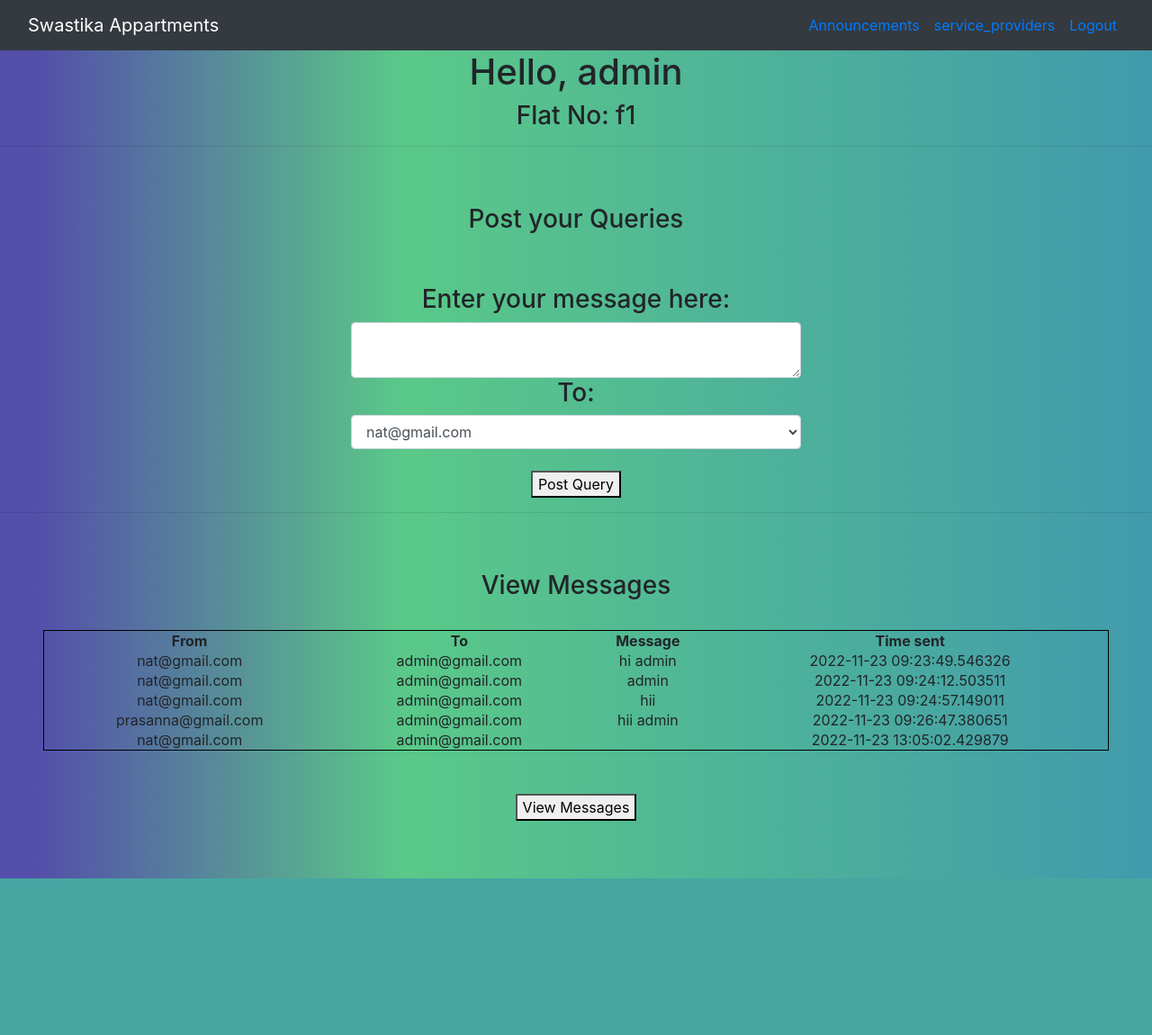
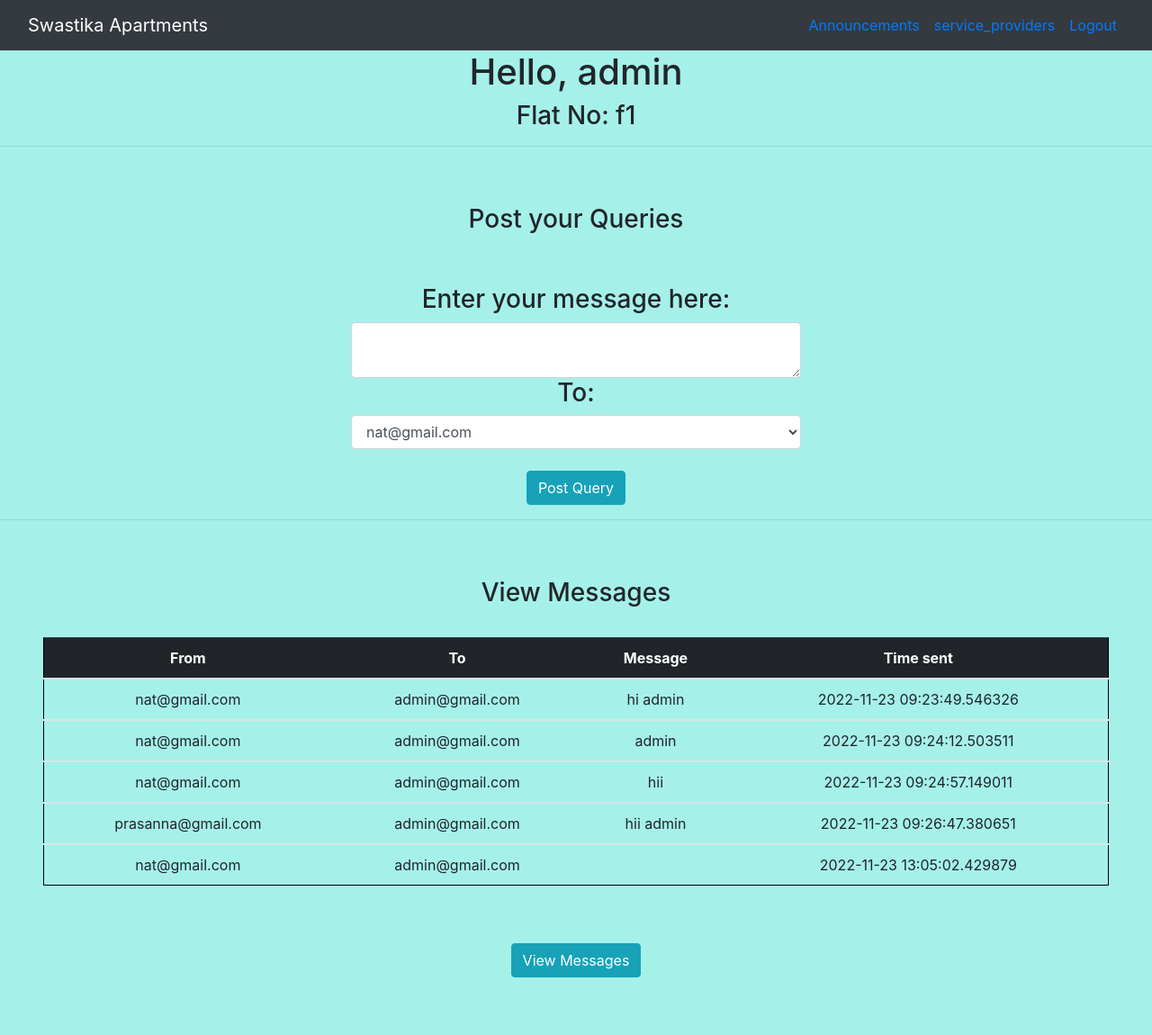
Before and after one commit to ElectroFreak005/sdefinal, a Flask app: page /tenent in a window 1280 px wide. Shown: the whole page at 90% size. Before the commit the page ends 976 px from the top, so only its background shows below. Run offline with Flask 2, Linux system fonts and the light colour scheme; a user stored in the database is signed in; data comes from the database, SQL or seed files in the repository; some libraries are stand-ins or nearby versions.

Commit message:
Edited table and updated bg image

```diff
--- a/website/auth.py
+++ b/website/auth.py
@@ -1,4 +1,4 @@
-from crypt import methods
+import bcrypt
 from flask import Blueprint,render_template,request,flash,redirect,url_for
 from .models import Announcement, User
 from werkzeug.security import generate_password_hash,check_password_hash
--- a/website/static/style_tenet.css
+++ b/website/static/style_tenet.css
@@ -1,6 +1,7 @@
 body{
-    background: rgb(9, 194, 223);
-    background: linear-gradient(90deg, rgb(83, 78, 170) 3%, rgba(85, 199, 132, 0.967) 35%, rgb(65, 154, 172) 100%);
+    /* background: rgb(9, 194, 223);
+    background: linear-gradient(90deg, rgb(83, 78, 170) 3%, rgba(85, 199, 132, 0.967) 35%, rgb(65, 154, 172) 100%); */
+   background-color: #A5F1E9;
 }
 
 .form-control{
--- a/website/templates/admin/announce.html
+++ b/website/templates/admin/announce.html
@@ -6,7 +6,6 @@
 {% endblock head_css %}
 
 {% block body %}
-<h1>Welcome Admin!</h1>
 <div class="p-5">
     <h3 align="center">Post your Announcements</h3>
 </div>
@@ -28,7 +27,8 @@
   </select>
   <div align="center">
     <br>
-    <button type="submit">Post Announcements</button>
+    <button type="submit" class="btn btn-info">Post Announcements</button>
+    <!-- <button type="button" class="btn btn-info">Info</button> -->
   </div>
 </form>
 <hr>
--- a/website/templates/admin/index.html
+++ b/website/templates/admin/index.html
@@ -6,5 +6,5 @@
 {% endblock head_css %}
 
 {% block body %}
-<h1>Welcome Admin!</h1>
+<center><h1>Welcome Admin!</h1></center>
 {% endblock body %}
--- a/website/templates/announcements.html
+++ b/website/templates/announcements.html
@@ -29,18 +29,22 @@
       <br><br>
       <h1 style="text-align: center">Announcements From Admin</h1>
       <div>
-        <table style="width:100%">
+        <table class="table">
+          <thead class="table-dark">
             <tr>
               <th>Id</th>
               <th>Message</th>
               <th>Date and Time</th>
             </tr>
+            </thead>
+            <tbody>
             {% for i in list %}
             <tr>
             <td>{{ i.a_id }}</td>
             <td>{{ i.data }}</td>
             <td>{{ i.date }}</td>
             </tr>
+            </tbody>
         {% endfor %}
         </table>
     </div>
--- a/website/templates/index.html
+++ b/website/templates/index.html
@@ -6,6 +6,7 @@
     <title>swastika apartments</title>
     <link rel="stylesheet" href="https://cdn.jsdelivr.net/npm/bootstrap@4.0.0/dist/css/bootstrap.min.css" integrity="sha384-Gn5384xqQ1aoWXA+058RXPxPg6fy4IWvTNh0E263XmFcJlSAwiGgFAW/dAiS6JXm" crossorigin="anonymous">
     <link rel="stylesheet" href="{{url_for('static',filename='styleindex.css')}}">
+
 </head>
 <body>
     <nav class="navbar navbar-expand-sm bg-dark">
@@ -38,5 +39,9 @@
     <script src="https://code.jquery.com/jquery-3.2.1.slim.min.js" integrity="sha384-KJ3o2DKtIkvYIK3UENzmM7KCkRr/rE9/Qpg6aAZGJwFDMVNA/GpGFF93hXpG5KkN" crossorigin="anonymous"></script>
     <script src="https://cdn.jsdelivr.net/npm/popper.js@1.12.9/dist/umd/popper.min.js" integrity="sha384-ApNbgh9B+Y1QKtv3Rn7W3mgPxhU9K/ScQsAP7hUibX39j7fakFPskvXusvfa0b4Q" crossorigin="anonymous"></script>
     <script src="https://cdn.jsdelivr.net/npm/bootstrap@4.0.0/dist/js/bootstrap.min.js" integrity="sha384-JZR6Spejh4U02d8jOt6vLEHfe/JQGiRRSQQxSfFWpi1MquVdAyjUar5+76PVCmYl" crossorigin="anonymous"></script>
+    <div class="contact">
+      KK Nagar
+    </div>
 </body>
+
 </html>
--- a/website/templates/service.html
+++ b/website/templates/service.html
@@ -29,7 +29,8 @@
       <br><br>
       <h1 style="text-align: center">Acquainted Service Providers For your Apartment</h1>
       <div>
-        <table style="width:100%">
+        <table class="table">
+          <thead class="table-dark">
             <tr>
               <th>Id</th>
               <th>Name</th>
@@ -37,6 +38,8 @@
               <th>Phone Number</th>
               <th>Email</th>
             </tr>
+          </thead>
+          <tbody>
             {% for i in list %}
             <tr>
             <td>{{ i.id }}</td>
@@ -45,6 +48,7 @@
             <td>{{ i.phno }}</td>
             <td>{{ i.email }}</td>
             </tr>
+            </tbody>
         {% endfor %}
         </table>
     </div>
--- a/website/templates/tenent.html
+++ b/website/templates/tenent.html
@@ -12,7 +12,7 @@
 
         <div class="container-fluid">
           <!-- Links -->
-          <li class="navbar-brand" style="color: white;">Swastika Appartments</li>
+          <li class="navbar-brand" style="color: white;">Swastika Apartments</li>
           <ul class="navbar-nav ml-auto">
             <li class="nav-item">
               <a class="nav-link" href="/announcements">Announcements</a>
@@ -38,6 +38,7 @@
     <div class="p-5">
         <h3 align="center">Post your Queries</h3>
     </div>
+
     <form action="/tenent" method="POST">
       <div class="text-center text-justify">
         <h3>Enter your message here:</h3>
@@ -46,6 +47,7 @@
       <div class="text-center text-justify">
         <h3>To:</h3>
       </div>
+
       <select name="dest" id="dest" class="form-control">
         {% for i in email %}
           {% if i.id != user.id %}
@@ -55,7 +57,7 @@
       </select>
       <div align="center">
         <br>
-        <button type="submit">Post Query</button>
+        <button type="submit" class="btn btn-info">Post Query</button>
       </div>
     </form>
     <hr>
@@ -65,27 +67,35 @@
       <form action="/tenent" method="GET">
         <div align="center">
           <br>
-          <table style="width:100%">
+          <!-- <table style="width:100%"> -->
+            <table class="table">
+              <thead class="table-dark">
             <tr>
-              <th>From</th>
-              <th>To</th>
-              <th>Message</th>
-              <th>Time sent</th>
+              <th scope="col">From</th>
+              <th scope="col">To</th>
+              <th scope="col">Message</th>
+              <th scope="col">Time sent</th>
+
             </tr>
+            </thead>
+            <tbody>
             {% for i in curr_msg %}
               {% if i.source == user.email or i.dest == user.email %}
               <tr>
+                <!-- <th scope="row"></th> -->
                 <td>{{ i.source }}</td>
                 <td>{{ i.dest }}</td>
                 <td>{{ i.data }}</td>
                 <td>{{ i.date }}</td>
               </tr>
+              </tbody>
               {% endif %}
             {% endfor %}
           </table>
           <br>
           <br>
-          <button type="submit">View Messages</button>
+          <!-- <button type="submit">View Messages</button> -->
+          <button type="submit" class="btn btn-info">View Messages</button>
         </div>
       </form>
 
```
Also changed, not shown: website/static/styleindex.css (+6 -2 lines), website/static/apartment2.jpg (added), website/static/apartment_image_1.jpg (deleted).
